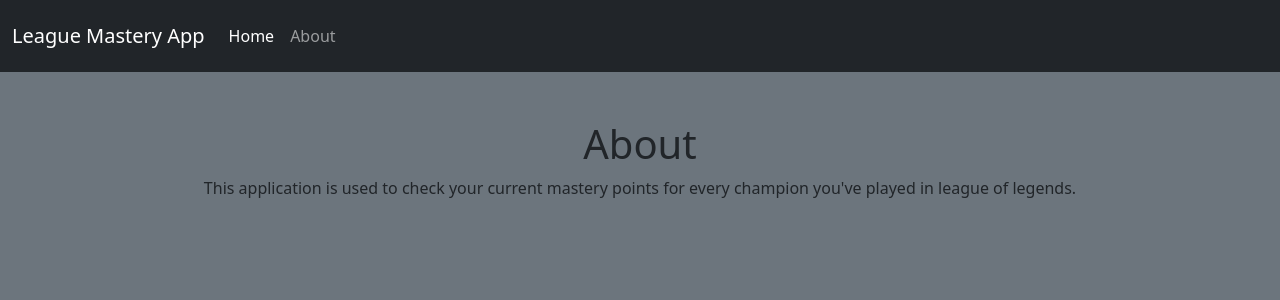
After one commit to nwsop/lolmastery-django-app, a Django app: template lolproject/lolapp/templates/about.html in a window 1280 px wide. The commit adds this page. Shown: the top 300 px of the page. Run offline with Django 3.2, Linux system fonts and the light colour scheme; the template is opened without the code that fills it, so the values that code supplies are empty.

Commit message:
Initial Front End Commit

```diff
--- /dev/null
+++ b/lolproject/lolapp/templates/about.html
@@ -0,0 +1,39 @@
+<!DOCTYPE html>
+<html lang="en">
+<head>
+    <meta charset="UTF-8">
+    <meta http-equiv="X-UA-Compatible" content="IE=edge">
+    <meta name="viewport" content="width=device-width, initial-scale=1.0">
+    <title>LM About</title>
+    {% load static %}
+    <link href="https://cdn.jsdelivr.net/npm/bootstrap@5.1.3/dist/css/bootstrap.min.css" rel="stylesheet" integrity="sha384-1BmE4kWBq78iYhFldvKuhfTAU6auU8tT94WrHftjDbrCEXSU1oBoqyl2QvZ6jIW3" crossorigin="anonymous">
+    <link rel="icon" type="image/png" sizes="32x32" href="{% static '../icons/favicon-32x32.png'%}">
+    <link rel="icon" type="image/png" sizes="16x16" href="{% static '../icons/favicon-16x16.png'%}">
+</head>
+<body class="bg-secondary">
+    <!-- Navbar -->
+    <nav class="navbar navbar-expand-lg navbar-dark bg-dark text-center py-md-3">
+        <div class="container-fluid">
+          <a class="navbar-brand" href="">League Mastery App</a>
+          <button class="navbar-toggler" type="button" data-bs-toggle="collapse" data-bs-target="#navbarNav" aria-controls="navbarNav" aria-expanded="false" aria-label="Toggle navigation">
+            <span class="navbar-toggler-icon"></span>
+          </button>
+          <div class="collapse navbar-collapse" id="navbarNav">
+            <ul class="navbar-nav">
+              <li class="nav-item">
+                <a class="nav-link active" aria-current="page" href="../app">Home</a>
+              </li>
+              <li class="nav-item">
+                <a class="nav-link" href="">About</a>
+              </li>
+            </ul>
+          </div>
+        </div>
+      </nav>
+
+      <div class="mt-5 text-center">
+        <h1>About</h1>
+        <p>This application is used to check your current mastery points for every champion you've played in league of legends.</p>
+      </div>
+</body>
+</html>
--- a/lolproject/lolapp/urls.py
+++ b/lolproject/lolapp/urls.py
@@ -3,5 +3,6 @@ from . import views
 
 urlpatterns = [
     path('', views.home, name="index"),
-    path('search', views.search, name='search')
+    path('search', views.search, name='search'),
+    path('about', views.about, name="about")
 ]
--- a/lolproject/lolapp/views.py
+++ b/lolproject/lolapp/views.py
@@ -56,3 +56,6 @@ def search(request):
     else:
 
         return render(request, './index.html')
+
+def about(request):
+    return render(request, './about.html')
```
Also changed, not shown: lolproject/lolapp/templates/index.html (+93 -11 lines), lolproject/lolapp/icons/android-chrome-192x192.png (added), lolproject/lolapp/icons/android-chrome-512x512.png (added), lolproject/lolapp/icons/apple-touch-icon.png (added), lolproject/lolapp/icons/favicon-16x16.png (added), lolproject/lolapp/icons/favicon-32x32.png (added), lolproject/lolapp/icons/favicon.ico (added), lolproject/lolapp/static/index.css (added).
